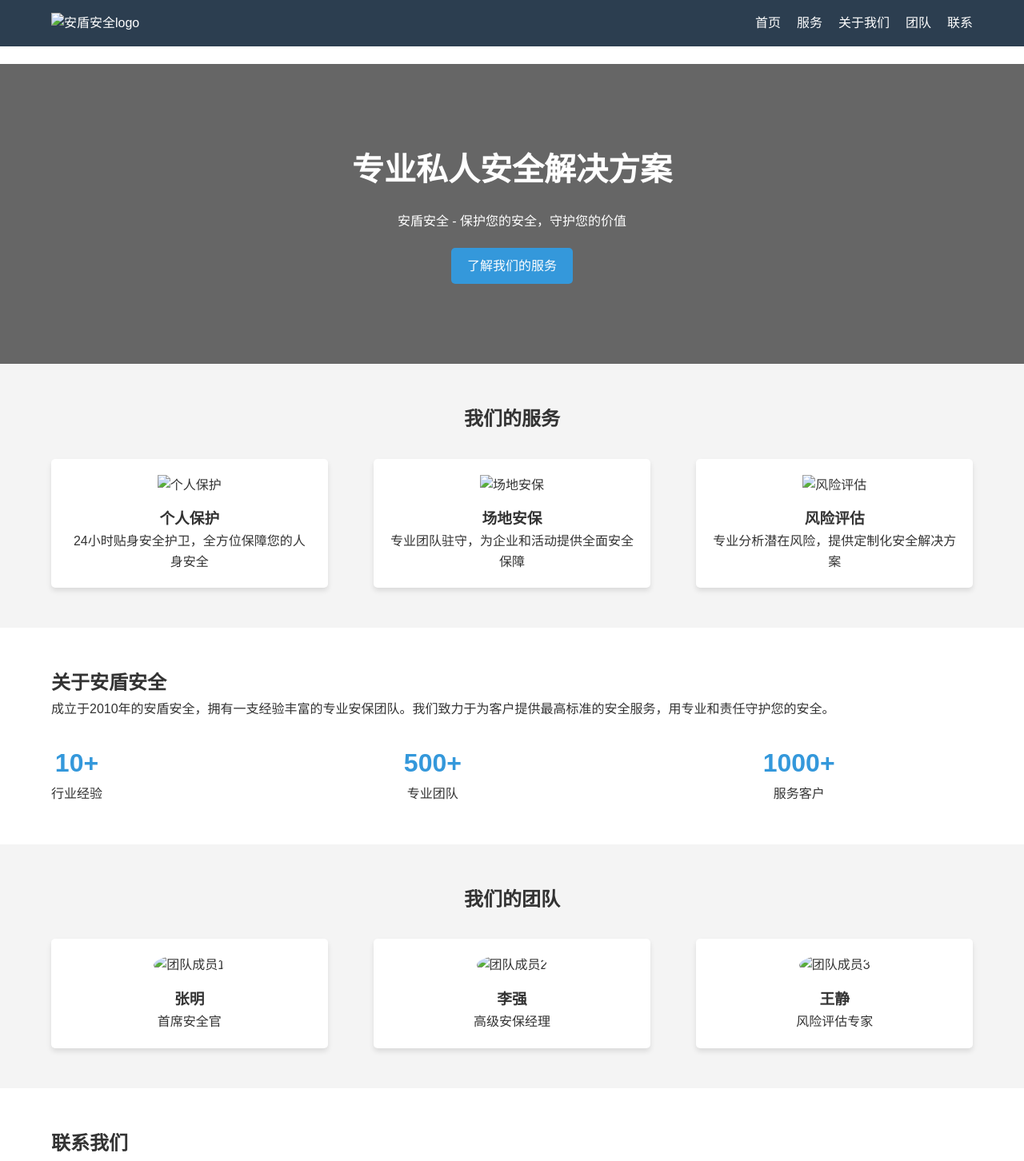
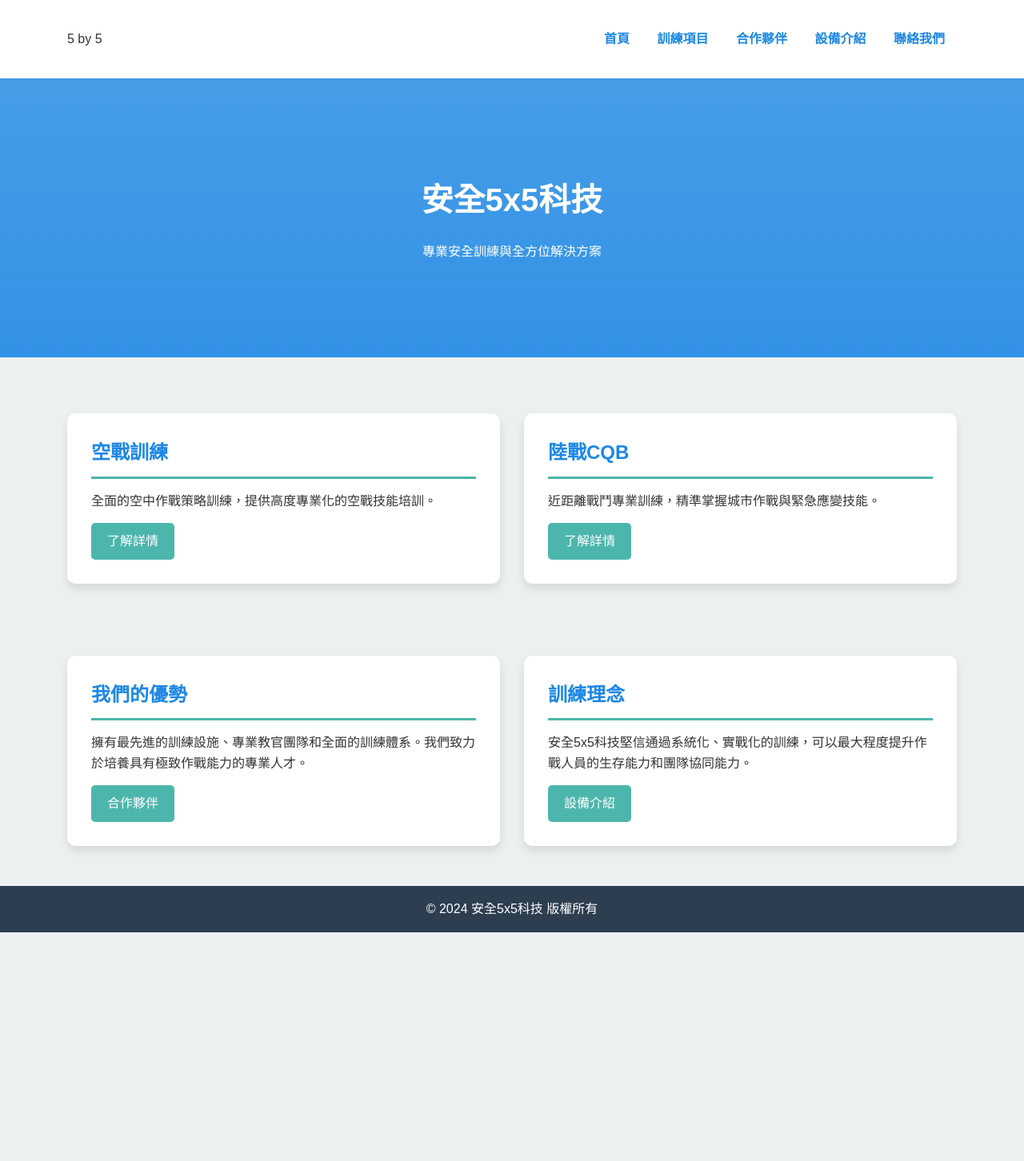
Before and after one commit to benson4250/5by5, a plain HTML site: page index.html in a window 1280 px wide. Shown: the top 1452 px of the page at 80% size. After the commit the page ends 1166 px from the top, so only its background shows below. Drawn offline with Linux system fonts and the light colour scheme.

Commit message:
Update index.html
Signed-off-by: benson4250 <62145760+benson4250@users.noreply.github.com>

```diff
--- a/index.html
+++ b/index.html
@@ -1,131 +1,163 @@
 <!DOCTYPE html>
-<html lang="zh-CN">
+<html lang="zh-TW">
 <head>
     <meta charset="UTF-8">
     <meta name="viewport" content="width=device-width, initial-scale=1.0">
-    <title>安盾安全服务有限公司</title>
-    <link rel="stylesheet" href="css/style.css">
+    <title>5 by 5</title>
+    <style>
+        :root {
+            --primary-color: #1e88e5;
+            --secondary-color: #4db6ac;
+            --dark-color: #2c3e50;
+            --light-color: #ecf0f1;
+            --text-color: #333;
+        }
+        * {
+            margin: 0;
+            padding: 0;
+            box-sizing: border-box;
+        }
+        body {
+            font-family: 'Arial', sans-serif;
+            line-height: 1.6;
+            color: var(--text-color);
+            background-color: var(--light-color);
+        }
+        .container {
+            width: 90%;
+            max-width: 1200px;
+            margin: 0 auto;
+            padding: 20px;
+        }
+        header {
+            background: linear-gradient(rgba(30,136,229,0.8), rgba(30,136,229,0.9)), url('/api/placeholder/1200/400');
+            background-size: cover;
+            background-position: center;
+            color: white;
+            text-align: center;
+            padding: 100px 0;
+        }
+        header h1 {
+            font-size: 2.5rem;
+            margin-bottom: 20px;
+        }
+        .intro-section {
+            display: grid;
+            grid-template-columns: 1fr 1fr;
+            gap: 30px;
+            margin-top: 50px;
+        }
+        .intro-card {
+            background-color: white;
+            border-radius: 10px;
+            padding: 30px;
+            box-shadow: 0 6px 12px rgba(0,0,0,0.1);
+            transition: transform 0.3s ease;
+        }
+        .intro-card:hover {
+            transform: translateY(-10px);
+        }
+        .intro-card h2 {
+            color: var(--primary-color);
+            margin-bottom: 15px;
+            border-bottom: 3px solid var(--secondary-color);
+            padding-bottom: 10px;
+        }
+        .cta-button {
+            display: inline-block;
+            background-color: var(--secondary-color);
+            color: white;
+            padding: 10px 20px;
+            text-decoration: none;
+            border-radius: 5px;
+            margin-top: 15px;
+            transition: background-color 0.3s ease;
+        }
+        .cta-button:hover {
+            background-color: var(--primary-color);
+        }
+        nav {
+            background-color: white;
+            box-shadow: 0 2px 5px rgba(0,0,0,0.1);
+            padding: 1rem 0;
+        }
+        nav .container {
+            display: flex;
+            justify-content: space-between;
+            align-items: center;
+        }
+        nav a {
+            color: var(--primary-color);
+            text-decoration: none;
+            margin: 0 15px;
+            font-weight: bold;
+            transition: color 0.3s ease;
+        }
+        nav a:hover {
+            color: var(--secondary-color);
+        }
+        footer {
+            background-color: var(--dark-color);
+            color: white;
+            text-align: center;
+            padding: 1rem;
+            margin-top: 30px;
+        }
+    </style>
 </head>
 <body>
+    <nav>
+        <div class="container">
+            <div>5 by 5</div>
+            <div>
+                <a href="index.html">首頁</a>
+                <a href="training.html">訓練項目</a>
+                <a href="partners.html">合作夥伴</a>
+                <a href="equipment.html">設備介紹</a>
+                <a href="contact.html">聯絡我們</a>
+            </div>
+        </div>
+    </nav>
+
     <header>
-        <div class="logo">
-            <img src="images/logo.png" alt="安盾安全logo">
+        <div class="container">
+            <h1>安全5x5科技</h1>
+            <p>專業安全訓練與全方位解決方案</p>
         </div>
-        <nav>
-            <ul>
-                <li><a href="#home">首页</a></li>
-                <li><a href="#services">服务</a></li>
-                <li><a href="#about">关于我们</a></li>
-                <li><a href="#team">团队</a></li>
-                <li><a href="#contact">联系</a></li>
-            </ul>
-        </nav>
     </header>
 
-    <main>
-        <section id="home" class="hero">
-            <div class="hero-content">
-                <h1>专业私人安全解决方案</h1>
-                <p>安盾安全 - 保护您的安全，守护您的价值</p>
-                <a href="#services" class="btn">了解我们的服务</a>
+    <div class="container">
+        <div class="intro-section">
+            <div class="intro-card">
+                <h2>空戰訓練</h2>
+                <p>全面的空中作戰策略訓練，提供高度專業化的空戰技能培訓。</p>
+                <a href="training.html#airwar" class="cta-button">了解詳情</a>
             </div>
-        </section>
+            <div class="intro-card">
+                <h2>陸戰CQB</h2>
+                <p>近距離戰鬥專業訓練，精準掌握城市作戰與緊急應變技能。</p>
+                <a href="training.html#cqb" class="cta-button">了解詳情</a>
+            </div>
+        </div>
+    </div>
 
-        <section id="services" class="services">
-            <h2>我们的服务</h2>
-            <div class="services-grid">
-                <div class="service-card">
-                    <img src="images/personal-protection.png" alt="个人保护">
-                    <h3>个人保护</h3>
-                    <p>24小时贴身安全护卫，全方位保障您的人身安全</p>
-                </div>
-                <div class="service-card">
-                    <img src="images/venue-security.png" alt="场地安保">
-                    <h3>场地安保</h3>
-                    <p>专业团队驻守，为企业和活动提供全面安全保障</p>
-                </div>
-                <div class="service-card">
-                    <img src="images/risk-assessment.png" alt="风险评估">
-                    <h3>风险评估</h3>
-                    <p>专业分析潜在风险，提供定制化安全解决方案</p>
-                </div>
+    <div class="container">
+        <div class="intro-section">
+            <div class="intro-card">
+                <h2>我們的優勢</h2>
+                <p>擁有最先進的訓練設施、專業教官團隊和全面的訓練體系。我們致力於培養具有極致作戰能力的專業人才。</p>
+                <a href="partners.html" class="cta-button">合作夥伴</a>
             </div>
-        </section>
-
-        <section id="about" class="about">
-            <div class="about-content">
-                <h2>关于安盾安全</h2>
-                <p>成立于2010年的安盾安全，拥有一支经验丰富的专业安保团队。我们致力于为客户提供最高标准的安全服务，用专业和责任守护您的安全。</p>
-                <div class="company-stats">
-                    <div class="stat">
-                        <span>10+</span>
-                        <p>行业经验</p>
-                    </div>
-                    <div class="stat">
-                        <span>500+</span>
-                        <p>专业团队</p>
-                    </div>
-                    <div class="stat">
-                        <span>1000+</span>
-                        <p>服务客户</p>
-                    </div>
-                </div>
+            <div class="intro-card">
+                <h2>訓練理念</h2>
+                <p>安全5x5科技堅信通過系統化、實戰化的訓練，可以最大程度提升作戰人員的生存能力和團隊協同能力。</p>
+                <a href="equipment.html" class="cta-button">設備介紹</a>
             </div>
-        </section>
-
-        <section id="team" class="team">
-            <h2>我们的团队</h2>
-            <div class="team-grid">
-                <div class="team-member">
-                    <img src="images/team-1.jpg" alt="团队成员1">
-                    <h3>张明</h3>
-                    <p>首席安全官</p>
-                </div>
-                <div class="team-member">
-                    <img src="images/team-2.jpg" alt="团队成员2">
-                    <h3>李强</h3>
-                    <p>高级安保经理</p>
-                </div>
-                <div class="team-member">
-                    <img src="images/team-3.jpg" alt="团队成员3">
-                    <h3>王静</h3>
-                    <p>风险评估专家</p>
-                </div>
-            </div>
-        </section>
-
-        <section id="contact" class="contact">
-            <h2>联系我们</h2>
-            <div class="contact-info">
-                <div class="contact-details">
-                    <h3>联系方式</h3>
-                    <p>电话: 010-88888888</p>
-                    <p>邮箱: service@andun-security.com</p>
-                    <p>地址: 北京市朝阳区安全大街99号</p>
-                </div>
-                <div class="contact-form">
-                    <form>
-                        <input type="text" placeholder="您的姓名" required>
-                        <input type="email" placeholder="您的邮箱" required>
-                        <textarea placeholder="您的留言" required></textarea>
-                        <button type="submit" class="btn">发送消息</button>
-                    </form>
-                </div>
-            </div>
-        </section>
-    </main>
+        </div>
+    </div>
 
     <footer>
-        <div class="footer-content">
-            <p>© 2024 安盾安全服务有限公司 | 版权所有</p>
-            <div class="social-links">
-                <a href="#" class="social-icon">微信</a>
-                <a href="#" class="social-icon">微博</a>
-                <a href="#" class="social-icon">LinkedIn</a>
-            </div>
-        </div>
+        <p>&copy; 2024 安全5x5科技 版權所有</p>
     </footer>
-
-    <script src="js/main.js"></script>
 </body>
 </html>
```
